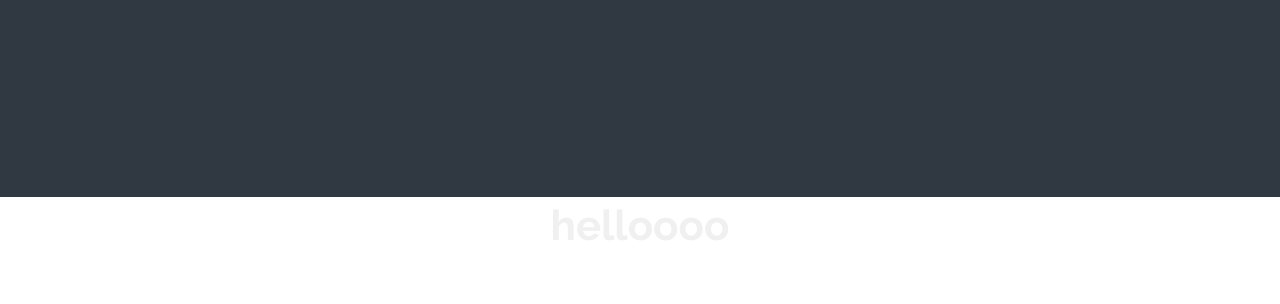
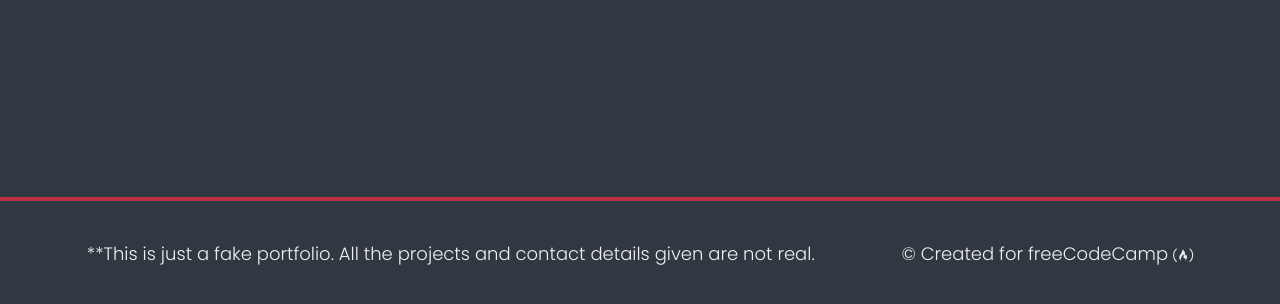
Before and after one commit to MAbdullahRauf/M-Abdullah-Portfolio-KS, a plain HTML site: page index.html in a window 1280 px wide. Shown: the part 2428-2732 px from the top of the page. Before the commit the page ends 2684 px from the top, so only its background shows below. Drawn offline with Linux system fonts and the light colour scheme.

Commit message:
sixth commit

```diff
--- a/index.html
+++ b/index.html
@@ -189,6 +189,17 @@
       >
     </div>
   </section>
-  <h2>helloooo</h2>
+  <footer>
+    <p>
+      **This is just a fake portfolio. All the projects and contact details given
+      are not real.
+    </p>
+    <p>
+      &copy; Created for
+      <a href="https://www.freecodecamp.com/" target="_blank"
+        >freeCodeCamp <i class="fab fa-free-code-camp"></i
+      ></a>
+    </p>
+  </footer>
 </body>
 </html>
--- a/styles.css
+++ b/styles.css
@@ -219,3 +219,22 @@
   .contact-details:hover {
     transform: translateY(8px);
   }
+
+  /* Footer */
+
+  footer {
+    font-weight: 300;
+    display: flex;
+    justify-content: space-evenly;
+    padding: 2rem;
+    background: var(--main-gray);
+    border-top: 4px solid var(--main-red);
+  }
+
+  footer > p {
+    margin: 2rem;
+  }
+
+  footer i {
+    vertical-align: middle;
+  }
```
